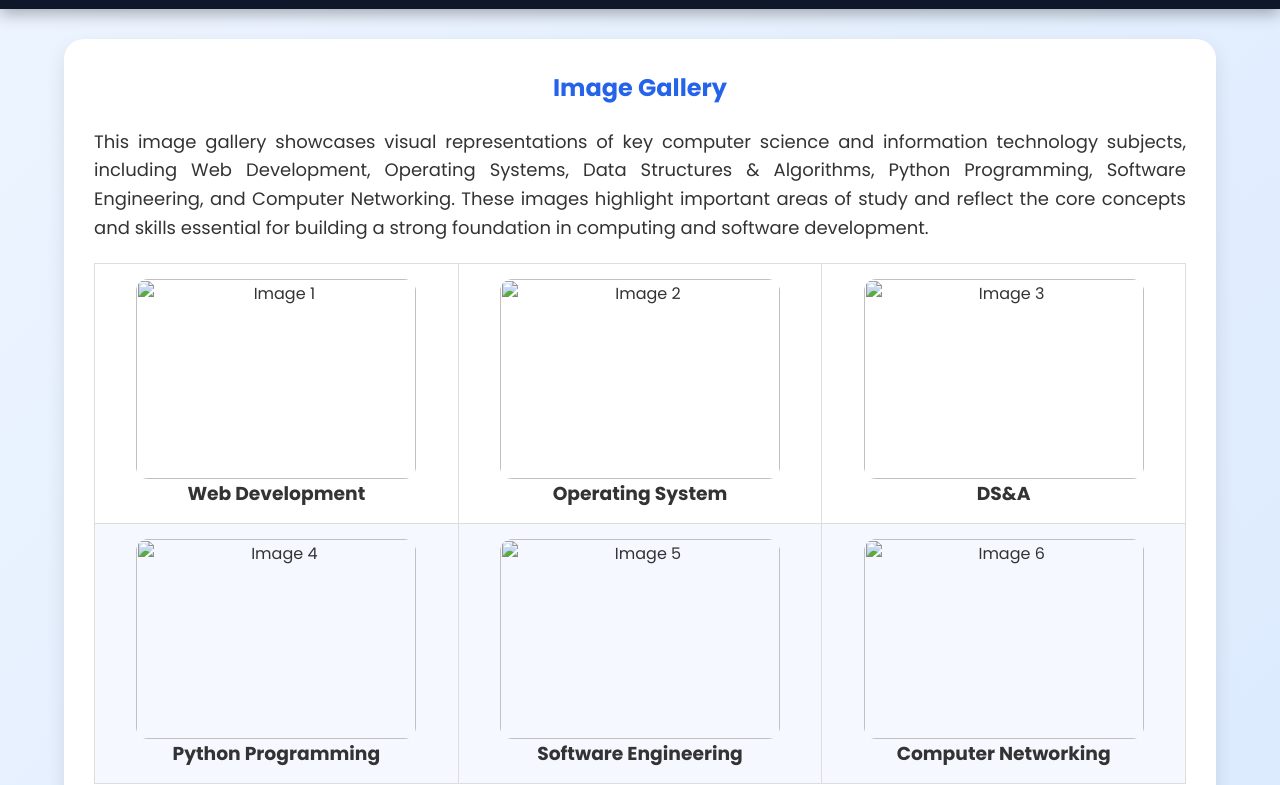
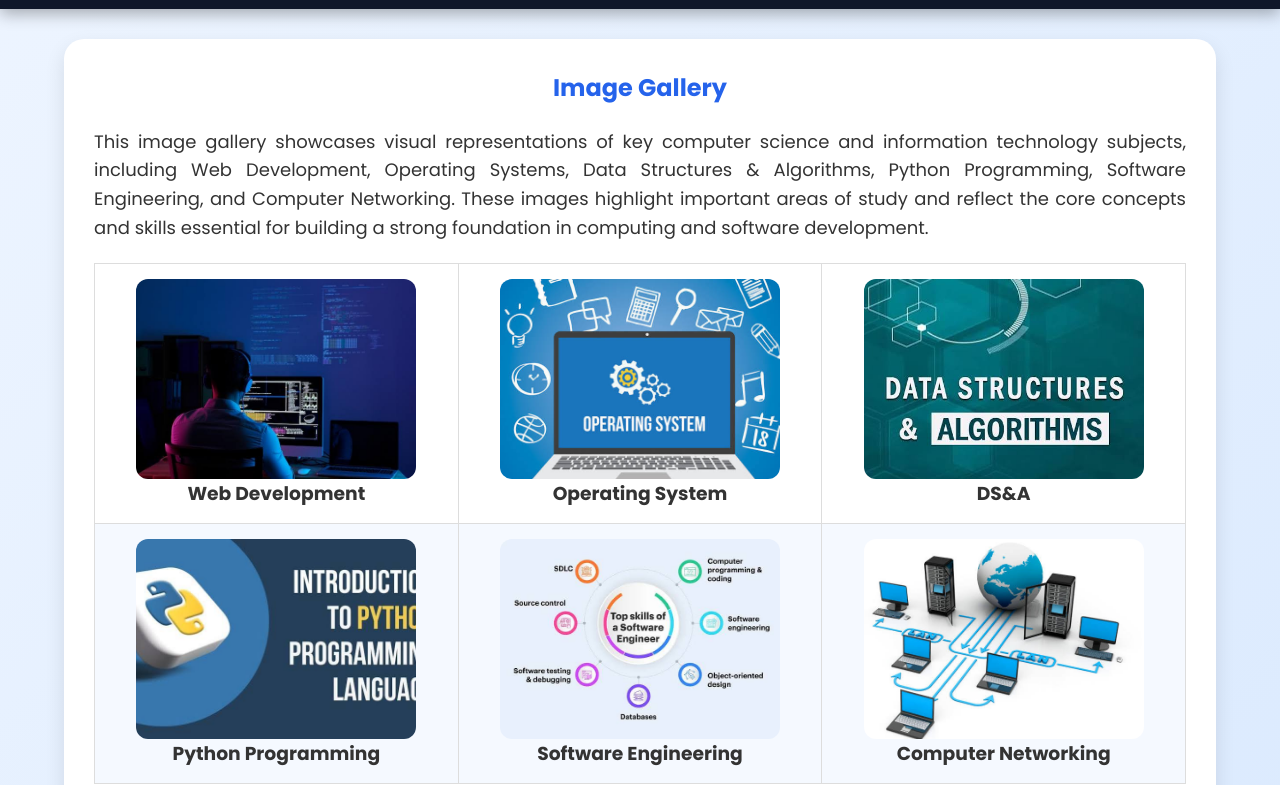
Before and after one commit to AwaisRind73/Portfolio-website, a plain HTML site: page images.html in a window 1280 px wide. Shown: the part 177-962 px from the top of the page. Drawn offline with Linux system fonts and the light colour scheme.

Commit message:
Update images.html

```diff
--- a/images.html
+++ b/images.html
@@ -61,17 +61,17 @@
             <tr>
 
                 <td>
-                    <img src="images/image1.jpg" alt="Image 1">
+                    <img src="image1.jpg" alt="Image 1">
                     <h3>Web Development</h3>
                 </td>
 
                 <td>
-                    <img src="images/image2.jpg" alt="Image 2">
+                    <img src="image2.jpg" alt="Image 2">
                     <h3>Operating System</h3>
                 </td>
 
                 <td>
-                    <img src="images/image3.jpg" alt="Image 3">
+                    <img src="image3.jpg" alt="Image 3">
                     <h3>DS&A</h3>
                 </td>
 
@@ -80,17 +80,17 @@
             <tr>
 
                 <td>
-                    <img src="images/image4.jpg" alt="Image 4">
+                    <img src="image4.jpg" alt="Image 4">
                     <h3>Python Programming</h3>
                 </td>
 
                 <td>
-                    <img src="images/image5.jpg" alt="Image 5">
+                    <img src="image5.jpg" alt="Image 5">
                     <h3>Software Engineering</h3>
                 </td>
 
                 <td>
-                    <img src="images/image6.jpg" alt="Image 6">
+                    <img src="image6.jpg" alt="Image 6">
                     <h3>Computer Networking</h3>
                 </td>
 
```
